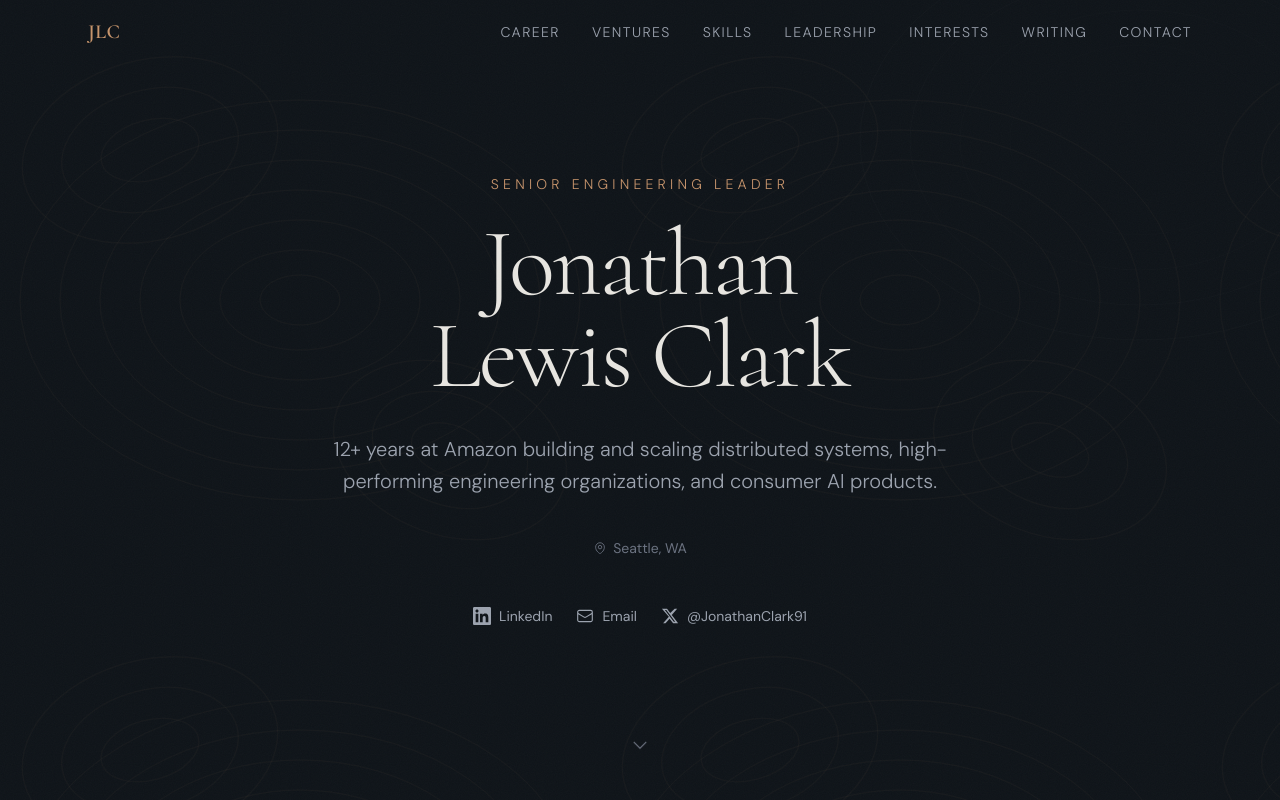
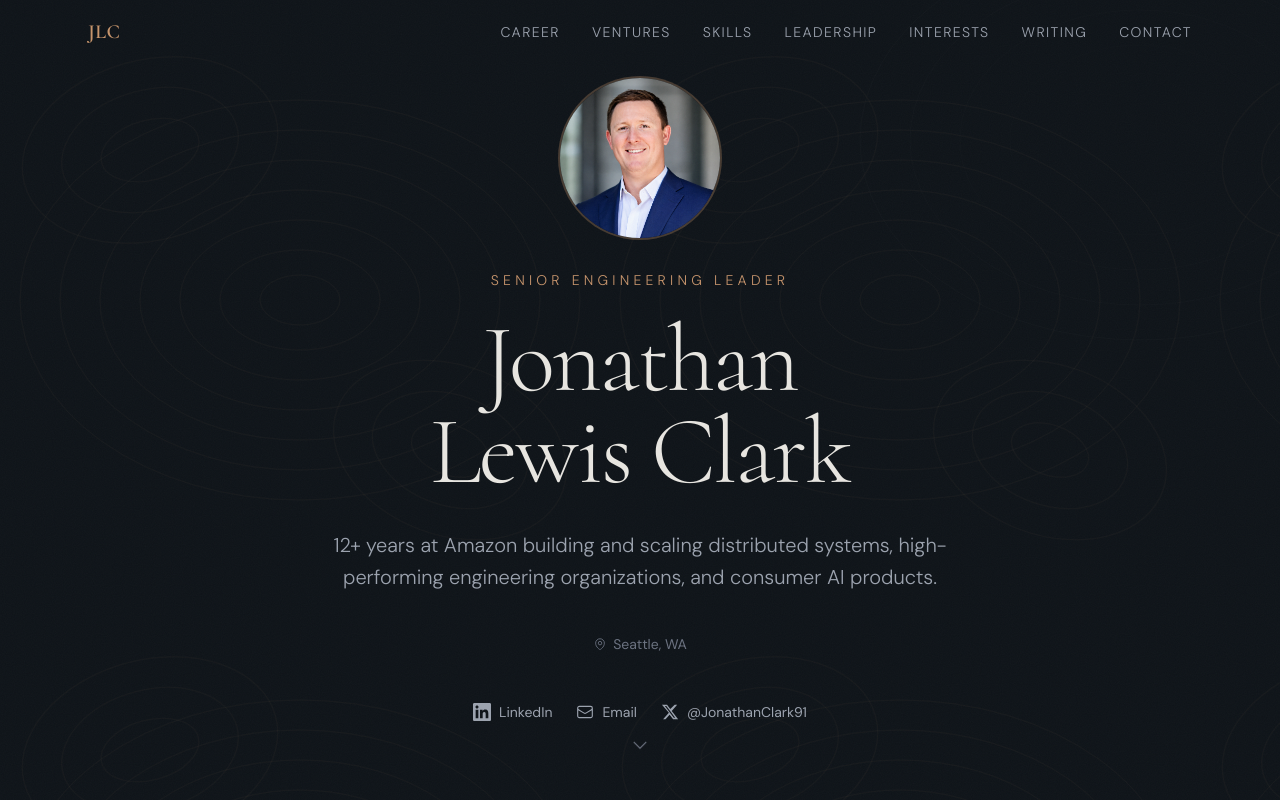
Before and after one commit to JonathanClark11/jonathanlewisclark.com, a Next.js app: page / in a window 1280 px wide. Shown: the top 800 px of the page. Built offline with nearby package versions, Linux system fonts and the light colour scheme.

Commit message:
Add circular headshot to hero section

```diff
--- a/src/app/page.tsx
+++ b/src/app/page.tsx
@@ -142,12 +142,24 @@ function Hero() {
 
       <div className="max-w-4xl mx-auto text-center relative z-10">
         <Reveal>
+          <div className="flex justify-center mb-8">
+            <div className="w-32 h-32 sm:w-40 sm:h-40 rounded-full overflow-hidden ring-2 ring-accent-copper/30">
+              <img
+                src="/headshot.png"
+                alt="Jonathan Lewis Clark"
+                className="w-full h-full object-cover object-top"
+              />
+            </div>
+          </div>
+        </Reveal>
+
+        <Reveal delay={1}>
           <p className="text-accent-copper text-sm tracking-[0.3em] uppercase mb-6 font-light">
             Senior Engineering Leader
           </p>
         </Reveal>
 
-        <Reveal delay={1}>
+        <Reveal delay={2}>
           <h1 className="font-[family-name:var(--font-cormorant)] text-5xl sm:text-7xl lg:text-8xl font-light text-text-primary mb-8 leading-[0.95] tracking-tight">
             Jonathan
             <br />
```
Also changed, not shown: public/headshot.png (added).
